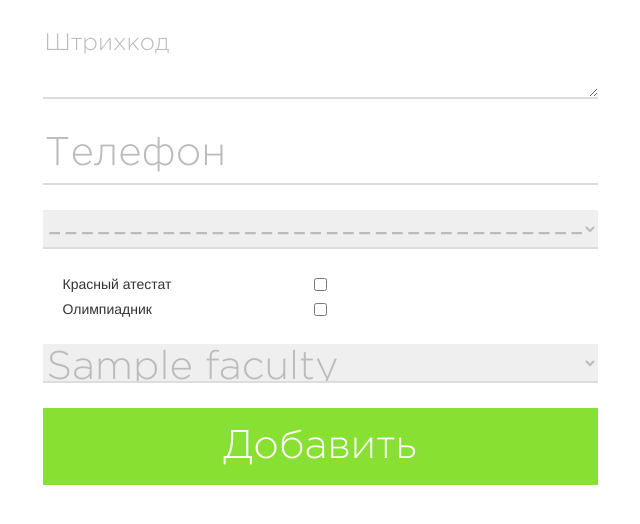
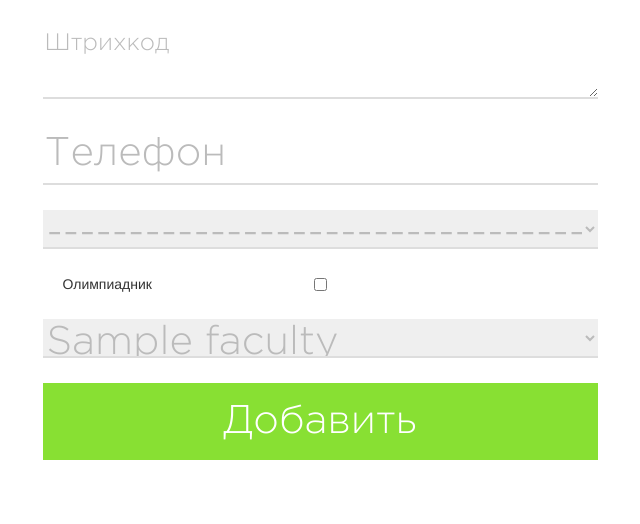
Before and after one commit to serjt/ort, a Django app: page /add/ in a window 1280 px wide. Shown: the top 524 px of the page, without its empty margins (320-960 px from the left). Run offline with Django 3.2, Linux system fonts and the light colour scheme; a user stored in the database is signed in; tables that the repository leaves empty hold one stand-in row (values such as "Sample post"); some libraries are stand-ins or nearby versions; some web fonts are replaced.

Commit message:
alter fields alumnis

```diff
--- a/simpleapp/models.py
+++ b/simpleapp/models.py
@@ -442,7 +442,7 @@ class Lgotnik(models.Model):
 
 class Alumni(models.Model):
     class Meta:
-        ordering = ['-summa']
+        ordering = ['-date']
         verbose_name = 'абитуриента'
         verbose_name_plural = 'абитуриенты'
 
--- a/simpleapp/views.py
+++ b/simpleapp/views.py
@@ -82,7 +82,7 @@ def add_abiturient(request):
         return render_to_response("error.html")
 
     department_id = request.POST.get('department')
-    atestat = request.POST.get('a')
+    # atestat = request.POST.get('a')
     lgotnik = request.POST.get('lgotnik')
     olimpiadnik = request.POST.get('o')
     abi = Alumni.objects.create()
@@ -142,9 +142,9 @@ def add_abiturient(request):
             alumnilesson.save()
     abi.extra_num = extra
     abi.summa = abi.main + extra
-    if atestat is not None:
-        abi.atestat = True
-        abi.summa += 20
+    # if atestat is not None:
+    #     abi.atestat = True
+    #     abi.summa += 20
     abi.save()
     return redirect('/tour/')
 
--- a/templates/add.html
+++ b/templates/add.html
@@ -102,9 +102,9 @@
                         <option value="{{ i.id }}">{{ i.name }}</option>
                     {% endfor %}
                 </select>
-                <div class="checkbox">
-                    <label><input type="checkbox" value="a" id="a" name="a">Красный атестат</label>
-                </div>
+{#                <div class="checkbox">#}
+{#                    <label><input type="checkbox" value="a" id="a" name="a">Красный атестат</label>#}
+{#                </div>#}
                 <div class="checkbox">
                     <label><input type="checkbox" value="" id="o" name="o">Олимпиадник</label>
                 </div>
--- a/templates/all_tables.html
+++ b/templates/all_tables.html
@@ -46,7 +46,7 @@
         <div class="container">
             <div class="row">
                 <div class="col-xs-6">
-                    <a href="/home/" class="home"><i class="glyphicon glyphicon-home"></i> Домой</a>
+                    <a href="/tour/" class="home"><i class="glyphicon glyphicon-home"></i> Домой</a>
                     <a href="/add/" class="btn btn-success"><i class="glyphicon glyphicon-plus"></i> Добавить</a>
 
                 </div>
```
